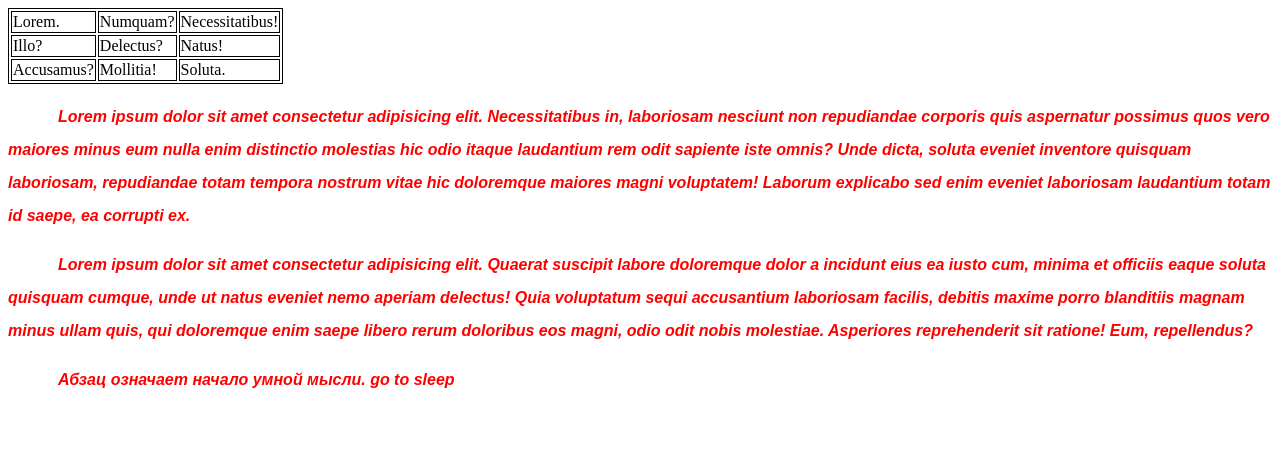
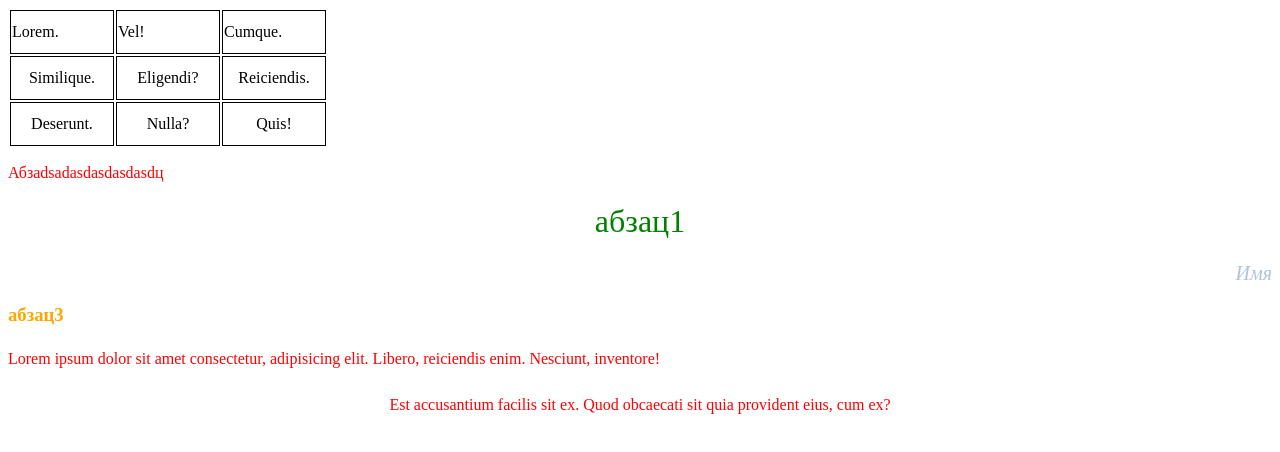
Before and after one commit to kravich13/html_css_lessons, a plain HTML site: page Test1.html in a window 1280 px wide. Drawn offline with Linux system fonts and the light colour scheme.

Commit message:
dobavil choto

```diff
--- a/Test1.html
+++ b/Test1.html
@@ -1,5 +1,6 @@
 <!DOCTYPE html>
 <html lang="en">
+
 <head>
     <meta charset="UTF-8">
     <meta name="viewport" content="width=device-width, initial-scale=1.0">
@@ -7,44 +8,79 @@
     <title>Test1CSS</title>
     <style>
         p {
-        text-indent: 50px;
-        line-height: 33px;
-        text-align: left;
-        font-weight: bold;
+            font: Arial 16px/30px italic;
+            color: red;
+        }
+        h1 {
+            font-weight: normal;
+            text-align: center;
+            color: green;
+        }
+        h2 {
+            font-family: 'Times New Roman', Times, serif;
+            font-family: Times New Roman;
+            font-size: 20px;
             font-style: italic;
-        font-size: 100%;
-        font-family: Arial;
-        color: rgb(255, 0, 0);
+            font-weight: normal;
+            text-align: right;
+            color: lightsteelblue;
+        }
+        h3 {
+            color: orange;
+        }
+        .q1 {
+            line-height: 30px;
+            font-size: 15px:
+            color: green;
+        }
+        .q2 {
+            line-height: 30px;
+            font-size: 15px:
+            font-style:italic;
+            text-align: center;
+            color: red;
         }
         td {
-        border:1px solid black;
-        vertical-align: middle;
+            font-weight: normal;
+            text-align: center;
+            width: 100px;
+            height: 40px;
+            border: 1px solid black;
         }
-    table {
+        th {
+            font-weight: normal;
+            text-align: left;
+            width: 100px;
+            height: 40px;
             border: 1px solid black;
         }
     </style>
 </head>
+
 <body>
     <table>
         <tr>
-        <td>Lorem.</td>
-        <td>Numquam?</td>
-        <td>Necessitatibus!</td>
+            <th>Lorem.</th>
+            <th>Vel!</th>
+            <th>Cumque.</th>
         </tr>
         <tr>
-        <td>Illo?</td>
-        <td>Delectus?</td>
-        <td>Natus!</td>
+            <td>Similique.</td>
+            <td>Eligendi?</td>
+            <td>Reiciendis.</td>
         </tr>
         <tr>
-        <td>Accusamus?</td>
-        <td>Mollitia!</td>
-        <td>Soluta.</td>
+            <td>Deserunt.</td>
+            <td>Nulla?</td>
+            <td>Quis!</td>
         </tr>
     </table>
-    <p>Lorem ipsum dolor sit amet consectetur adipisicing elit. Necessitatibus in, laboriosam nesciunt non repudiandae corporis quis aspernatur possimus quos vero maiores minus eum nulla enim distinctio molestias hic odio itaque laudantium rem odit sapiente iste omnis? Unde dicta, soluta eveniet inventore quisquam laboriosam, repudiandae totam tempora nostrum vitae hic doloremque maiores magni voluptatem! Laborum explicabo sed enim eveniet laboriosam laudantium totam id saepe, ea corrupti ex.</p>
-    <p>Lorem ipsum dolor sit amet consectetur adipisicing elit. Quaerat suscipit labore doloremque dolor a incidunt eius ea iusto cum, minima et officiis eaque soluta quisquam cumque, unde ut natus eveniet nemo aperiam delectus! Quia voluptatum sequi accusantium laboriosam facilis, debitis maxime porro blanditiis magnam minus ullam quis, qui doloremque enim saepe libero rerum doloribus eos magni, odio odit nobis molestiae. Asperiores reprehenderit sit ratione! Eum, repellendus?</p>
-    <p>Абзац означает начало умной мысли. go to sleep</p>
+<p>Абзаdsadasdasdasdasdц</p>
+<h1>абзац1</h1>
+<h2>Имя</h2>
+<h3>абзац3</h3>
+<p class="q1">Lorem ipsum dolor sit amet consectetur, adipisicing elit. Libero, reiciendis enim. Nesciunt, inventore!</p>
+<p class="q2">Est accusantium facilis sit ex. Quod obcaecati sit quia provident eius, cum ex?</p>
 </body>
+
 </html>
```
Also changed, not shown: exterior_2L_1.jpg (added). Lines whose indentation alone changed are shown as unchanged.
